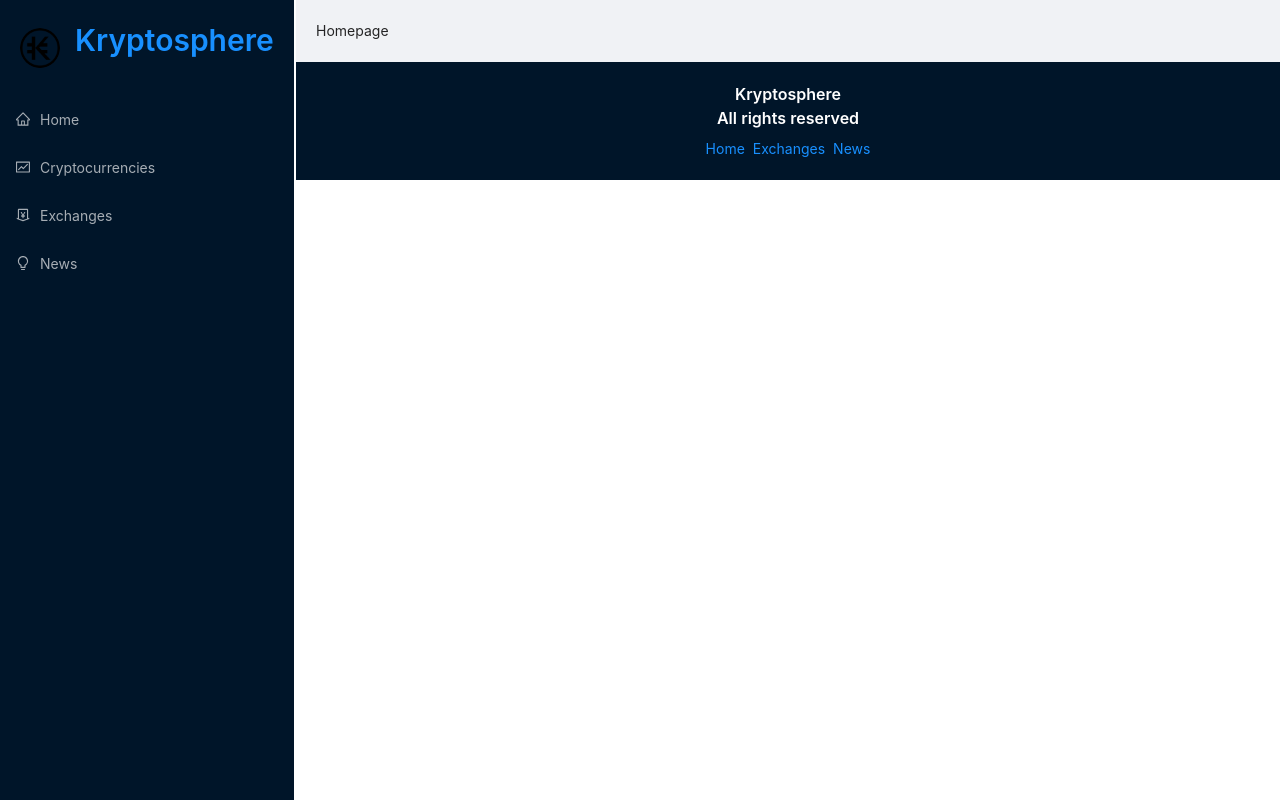
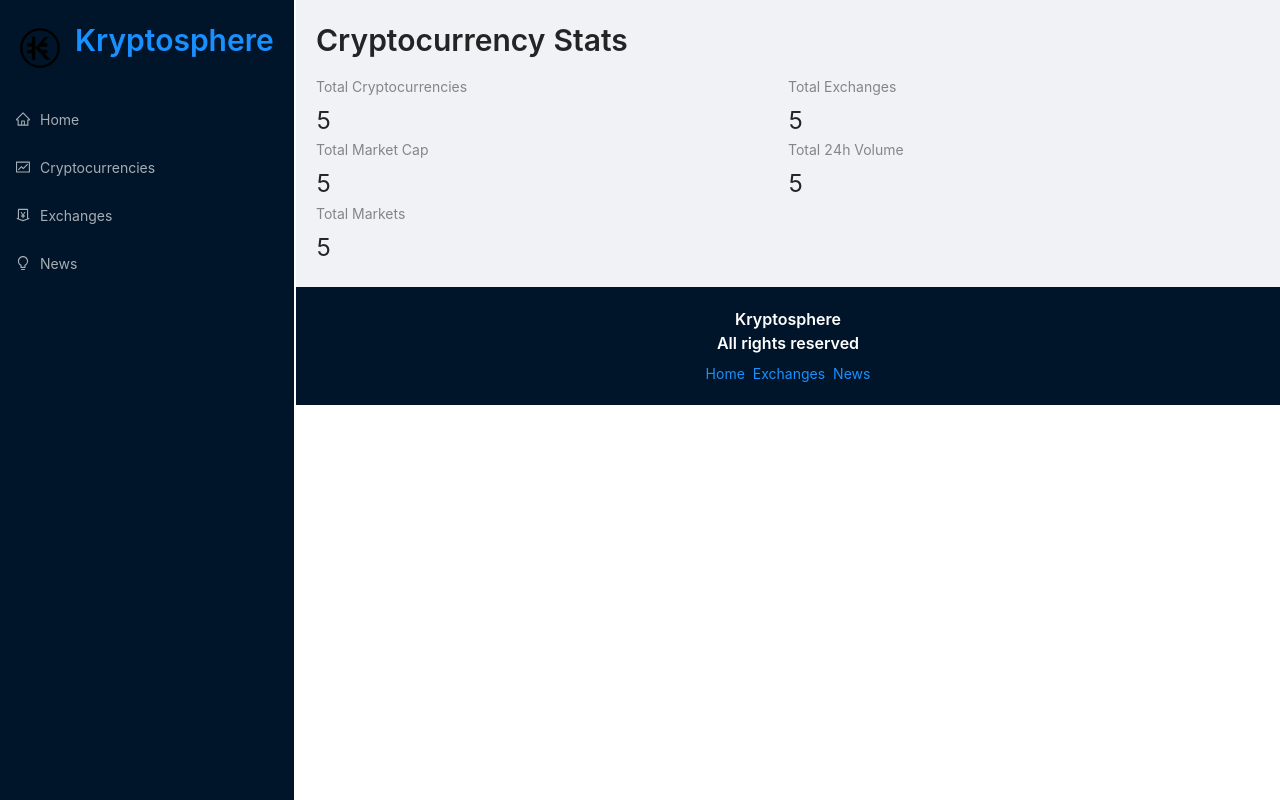
Before and after one commit to el-kotnis/crypto, a React (Create React App) app: page / in a window 1280 px wide. Built offline with nearby package versions, Linux system fonts and the light colour scheme.

Commit message:
commit 3

```diff
--- /dev/null
+++ b/src/app/store.js
@@ -0,0 +1,7 @@
+import {configureStore} from '@reduxjs/toolkit'
+import { cryptoApi } from '../services/cryptoApi'
+export default configureStore({
+    reducer:{
+        [cryptoApi.reducerPath]:cryptoApi.reducer
+    }
+})
--- a/src/components/Homepage.jsx
+++ b/src/components/Homepage.jsx
@@ -1,10 +1,20 @@
 import React from 'react'
-
+import millify from 'millify'
+import {Typography,Row,Col,Statistic} from 'antd'
+import {Link} from 'react-router-dom'
+const {Title}=Typography
 const Homepage = () => {
     return (
-        <div>
-            Homepage
-        </div>
+        <>
+            <Title level={2} className="heading">Cryptocurrency Stats</Title>
+            <Row>
+                <Col span={12}><Statistic title="Total Cryptocurrencies" value="5"/></Col>
+                <Col span={12}><Statistic title="Total Exchanges" value="5"/></Col>
+                <Col span={12}><Statistic title="Total Market Cap" value="5"/></Col>
+                <Col span={12}><Statistic title="Total 24h Volume" value="5"/></Col>
+                <Col span={12}><Statistic title="Total Markets" value="5"/></Col>
+            </Row>
+        </>
     )
 }
 
--- a/src/index.js
+++ b/src/index.js
@@ -3,11 +3,15 @@
 import './index.css';
 import App from './App';
 import 'antd/dist/antd.css'
+import store from './app/store'
+import {Provider} from 'react-redux'
 import reportWebVitals from './reportWebVitals';
 import {BrowserRouter as Router } from 'react-router-dom'
 ReactDOM.render(
   <Router>
-    <App />
+    <Provider store={store}>
+      <App/>
+    </Provider>
   </Router>,
   document.getElementById('root')
   );
--- /dev/null
+++ b/src/services/cryptoApi.js
@@ -0,0 +1,20 @@
+import {createApi,fetchBaseQuery} from '@reduxjs/toolkit/query'
+
+const cryptoApiHeaders = {
+    'x-rapidapi-host': 'coinranking1.p.rapidapi.com',
+    'x-rapidapi-key': '5757c9325bmsh5912bf174eb58bep106188jsnba65699b4c29'
+}
+
+const baseUrl = 'https://coinranking1.p.rapidapi.com/exchanges'
+
+const createRequest = (url)=>({url,headers:cryptoApiHeaders})
+
+export const cryptoApi = createApi({
+    reducerPath: 'cryptoApi',
+    baseQuery: fetchBaseQuery({baseUrl}),
+    endpoints: (builder) => ({
+        getCryptos:builder.query({
+            query:()=> createRequest('/exchanges')
+        })
+    })
+})
```
Also changed, not shown: src/steps.txt.
